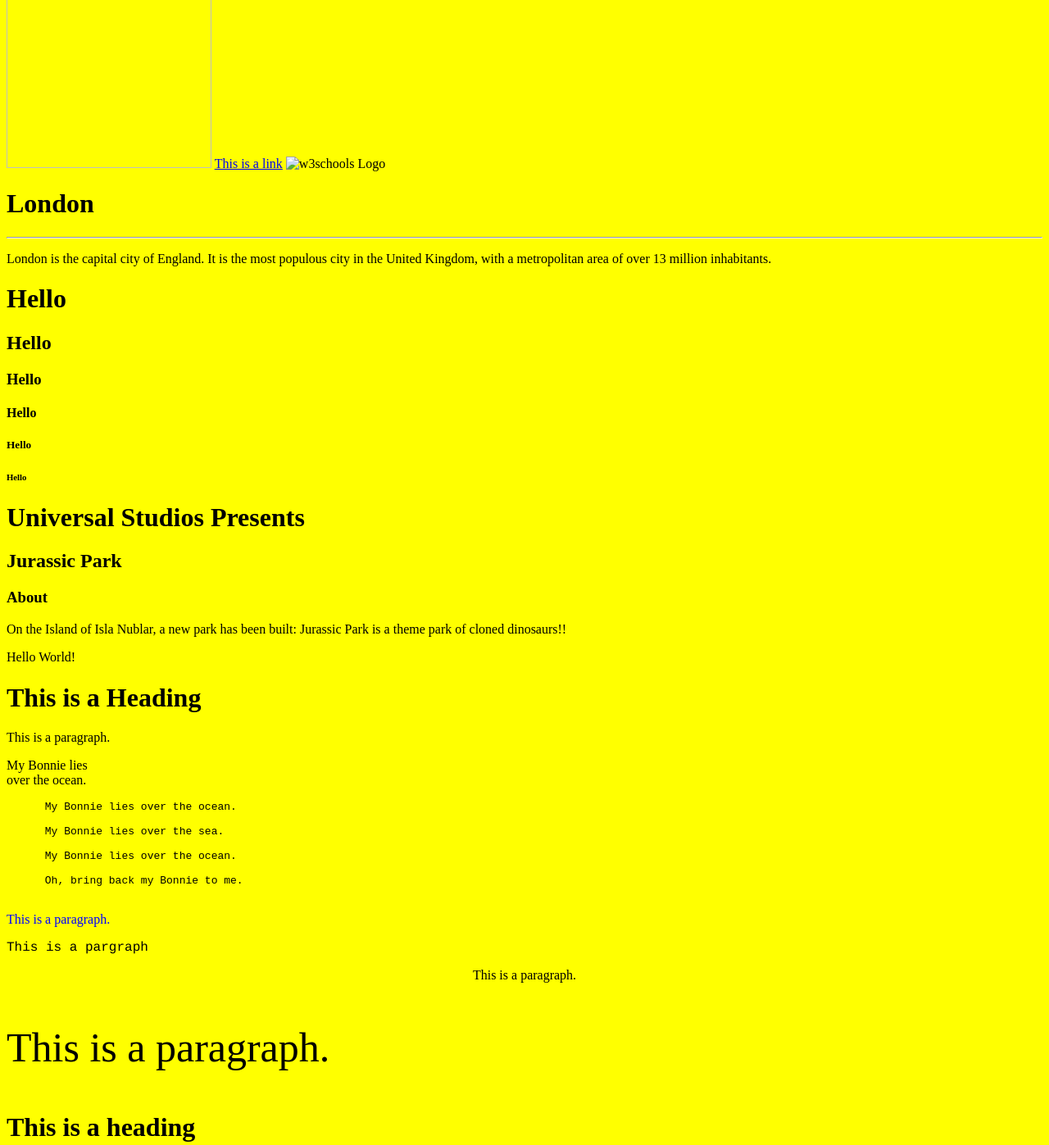
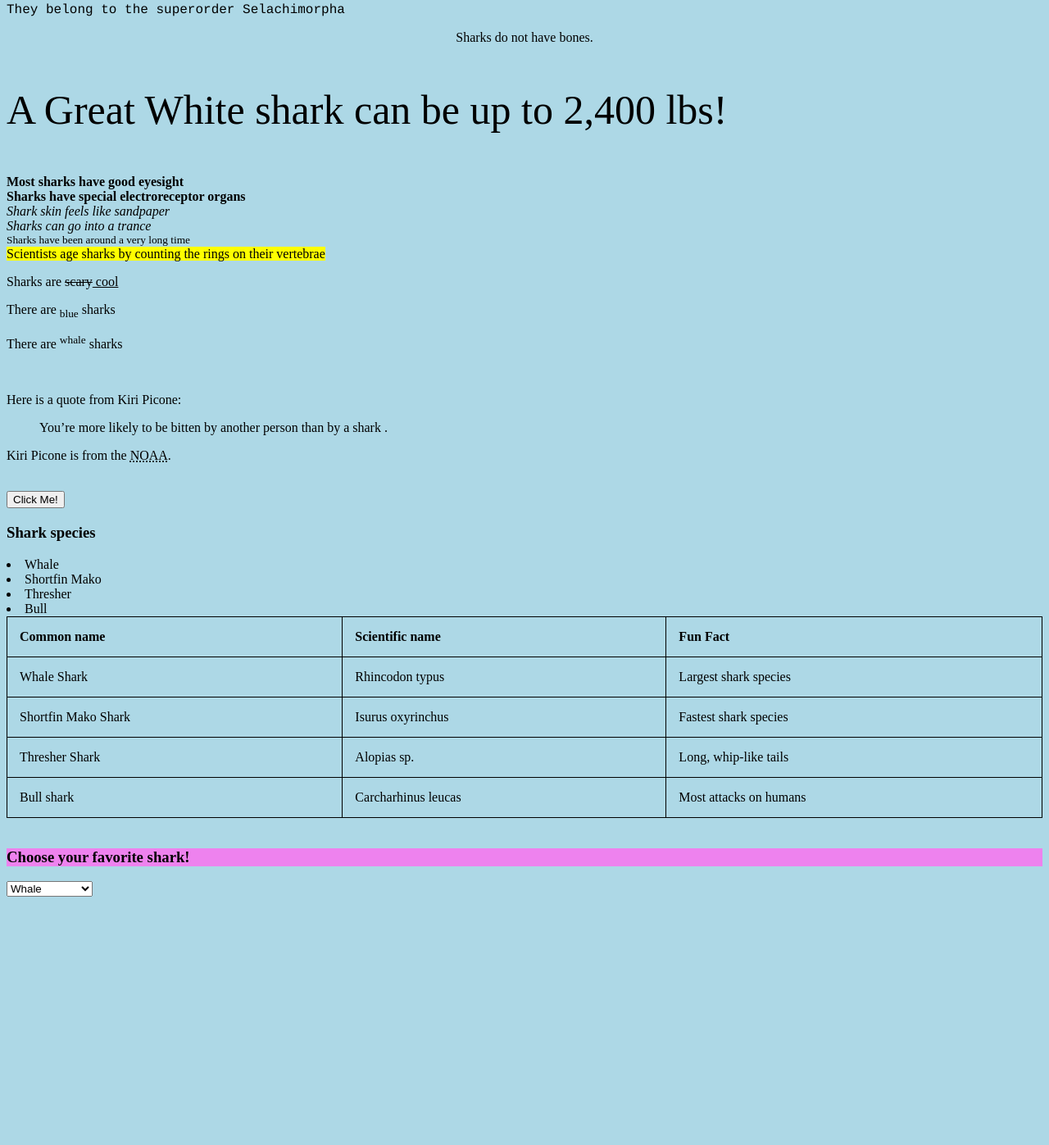
Before and after one commit to mnamkung107/INST377, a plain HTML site: page index.html in a window 1280 px wide. Shown: the part 237-1634 px from the top of the page at 82% size. After the commit the page ends 1347 px from the top, so only its background shows below. Drawn offline with Linux system fonts and the light colour scheme.

Commit message:
Update index.html

```diff
--- a/index.html
+++ b/index.html
@@ -1,105 +1,75 @@
 <html>
-    <p title="About W3Schools">W3Schools is a web developer's site.</p>
-    <img src="w3schools.jpg" width="250" height="400">
-    <a href= "https://www.w3schools.com">This is a link</a>
-    <img src="w3schools.png" alt="w3schools Logo">
-    <h1>London</h1>
+    <h1>Michelle Namkung's Site</h1>
     <hr>
-    <p>London is the capital city of England. It is the most populous city in the United Kingdom, with a metropolitan area of over 13 million inhabitants.</p>
-    <body>
-        <h1>Hello</h1>
-        <h2>Hello</h2>
-        <h3>Hello</h3>
-        <h4>Hello</h4>
-        <h5>Hello</h5>
-        <h6>Hello</h6>
+    <p title="About Michelle">Made for INST377</p>
+    <a href= "https://www.w3schools.com">This is a link to the HTML tutorials</a>
+    <hr>
+    <h3>My favorite animal is the shark.</h3>
+    <p style="color:green;">Sharks are a large group of fish that have inhabited the oceans for over 400 million years, even before dinosaurs populated our planet. </p>
+
+    <p style="font-family:courier;">They belong to the superorder Selachimorpha</p>
+    <p style="text-align:center;">Sharks do not have bones.</p>
+    <p style="font-size:50px;">A Great White shark can be up to 2,400 lbs!</p>
+
+    <body style="background-color:lightblue;">
     </body>
 
-    <h1>Universal Studios Presents</h1>
-    <h2>Jurassic Park</h2>
-    <h3>About</h3>
-    <p>On the Island of Isla Nublar, a new park has been built: Jurassic Park is a theme park of cloned dinosaurs!!</p>
-
-    <p>Hello World!</p>
-    <h1>This is a Heading</h1>
-    <p>This is a paragraph.</p>
-    <p>My Bonnie lies<br>over the ocean.</p>
-    <pre>
-      My Bonnie lies over the ocean.
-
-      My Bonnie lies over the sea.
-
-      My Bonnie lies over the ocean.
-
-      Oh, bring back my Bonnie to me.
-    </pre>
-
-    <p style="color:blue;">This is a paragraph.</p>
-    <p style="font-family:courier;">This is a pargraph</p>
-    <p style="text-align:center;">This is a paragraph.</p>
-    <p style="font-size:50px;">This is a paragraph.</p>
-    <body style="background-color:yellow;">
-        <h1>This is a heading</h1>
-        <p>This is a paragraph</p>
-    </body>
-    <body style="text-align:center;">
-        <h1>This is a heading</h1>
-        <p>This is a paragraph</p>
-    </body>
-
-    <b>This text is bold</b>
-    <strong>This text is strong</strong>
-    <i>This text is italic</i>
-    <em>This text is emphasized</em>
-    <small>This text is small</small>
-    <mark>This text is marked</mark>
-    <p>My favorite color is <del>blue</del>red</p>
-    <p>My favorite <ins>color</ins> is red.</p>
-    <p>This is <sub>subscripted</sub> text</p>
-    <p>This is <sup>superscripted</sup> text</p>
+    <b>Most sharks have good eyesight</b>
+    <br>
+    <strong>Sharks have special electroreceptor organs</strong>
+    <br>
+    <i>Shark skin feels like sandpaper</i>
+    <br>
+    <em>Sharks can go into a trance</em>
+    <br>
+    <small>Sharks have been around a very long time</small>
+    <br>
+    <mark>Scientists age sharks by counting the rings on their vertebrae</mark>
+    <br>
+    <p>Sharks are <del>scary</del><ins> cool</ins></p>
+    <p>There are <sub>blue</sub> sharks</p>
+    <p>There are <sup>whale</sup> sharks</p>
 
     <br>
-    <p>WWF's goal is to: <q>Build a future where people live in harmony with nature.</q></p>
-    <p>Here is a quote from WWF's website:</p>
+    <p>Here is a quote from Kiri Picone:</p>
     <blockquote cite="http://www.worldwildlife.org/who/index.html">
-    For 50 years, WWF has been protecting the future of nature. The world's leading conservation organization, WWF works in 100 countries and is supported by 1.2 million members in the United States and close to 5 million globally.</blockquote>
-    <p>The <abbr title="World Health Organization">WHO</abbr> was founded in 1948.</p>
-    <address>Written by John Doe.<br>
-    Visit us at:<br>
-    Example.com<br>
-    Box 564, DIsneyland <br>
-    USA
-    </address>
-    <p><cite>The Scream</cite> by Edward Munuch. Painted in 1893.</p>
-    <bdo dir="rtl">This text will be written from right to left</bdo>
+    You’re more likely to be bitten by another person than by a shark .</blockquote>
+    <p>Kiri Picone is from the <abbr title="National Oceanice and Atmospheric Administration">NOAA</abbr>.</p>
     <br>
-    <button>Click me</button>
+    <button type="button" onclick="alert('Sharks are cool!')">Click Me!</button>
+    <h3>Shark species</h3>
     <u1>
-        <li>Coffee</li>
-        <li>Tea</li>
-        <li>Milk</li>
+        <li>Whale</li>
+        <li>Shortfin Mako</li>
+        <li>Thresher</li>
+        <li>Bull</li>
     </u1>
-    <ol>
-        <li>Coffee</li>
-        <li>Tea</li>
-        <li>Milk</li>
-    </ol>
 
       <table style="width:100%">
         <tr>
-            <th>Firstname</th>
-            <th>Lastname</th>
-            <th>Age</th>
+            <th>Common name</th>
+            <th>Scientific name</th>
+            <th>Fun Fact</th>
         </tr>
         <tr>
-            <td>Eve</td>
-            <td>Jackson</td>
-            <td>94</td>
+            <td>Whale Shark</td>
+            <td>Rhincodon typus</td>
+            <td>Largest shark species</td>
         </tr>
         <tr>
-            <td>Jill</td>
-            <td>Smith</td>
-            <td>50</td>
+            <td>Shortfin Mako Shark</td>
+            <td>Isurus oxyrinchus</td>
+            <td>Fastest shark species</td>
+        </tr>
+          <tr>
+            <td>Thresher Shark</td>
+            <td>Alopias sp.</td>
+            <td>Long, whip-like tails</td>
+        </tr>
+          <tr>
+            <td>Bull shark</td>
+            <td>Carcharhinus leucas</td>
+            <td>Most attacks on humans</td>
         </tr>
     </table>
     <br>
@@ -112,6 +82,15 @@
         border-spacing:5px;
     }
         </style>
+    <h3 style="background-color:Violet;">Choose your favorite shark!</h3>
+    <form action="/action_page.php">
+        <select name="sharks">
+            <option value="whale">Whale</option>
+            <option value="shortfinmako">Shortfin Mako</option>
+            <option value="thresher">Thresher</option>
+            <option value="bull">Bull</option>
+        </select><br>
+    </form>
 
 
 
```
